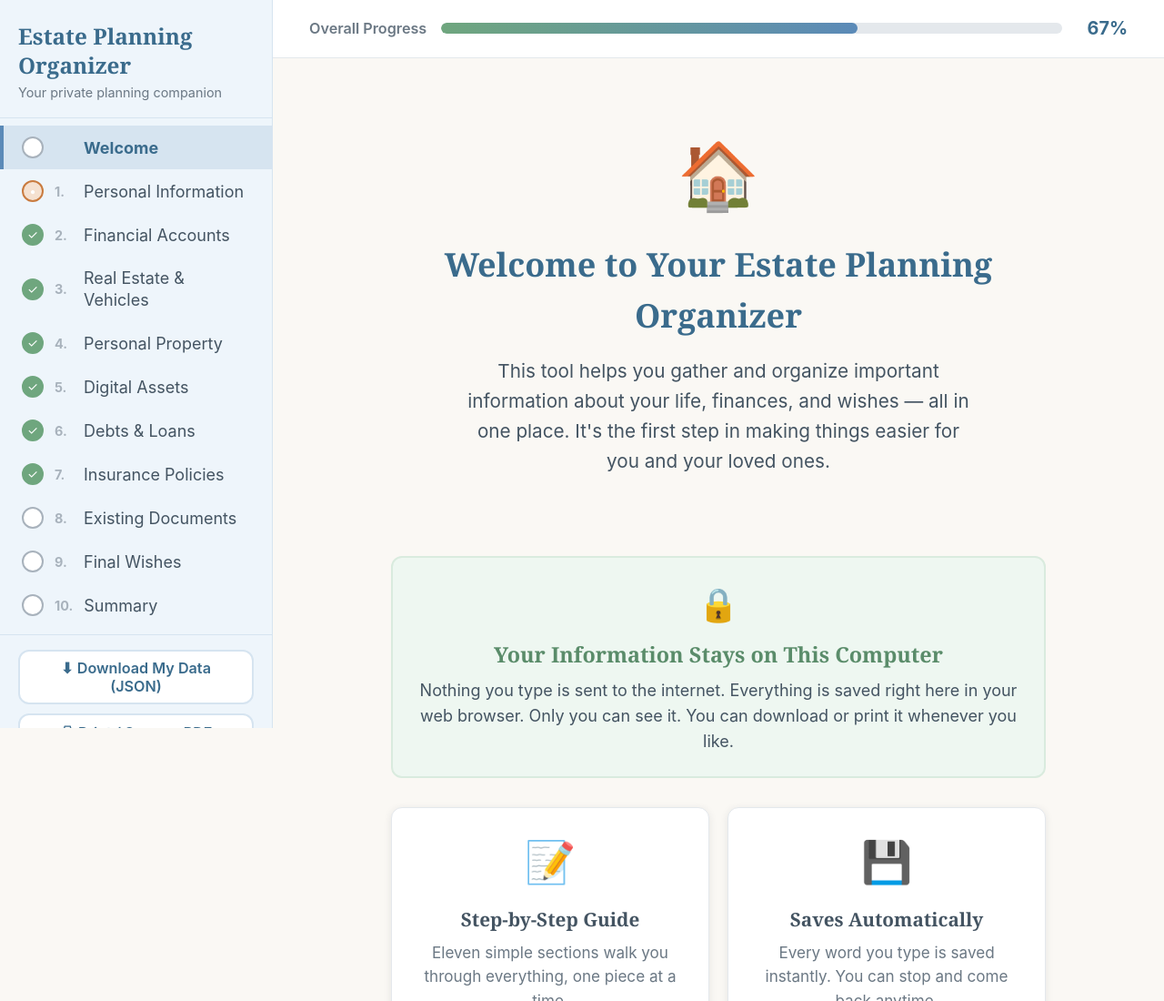
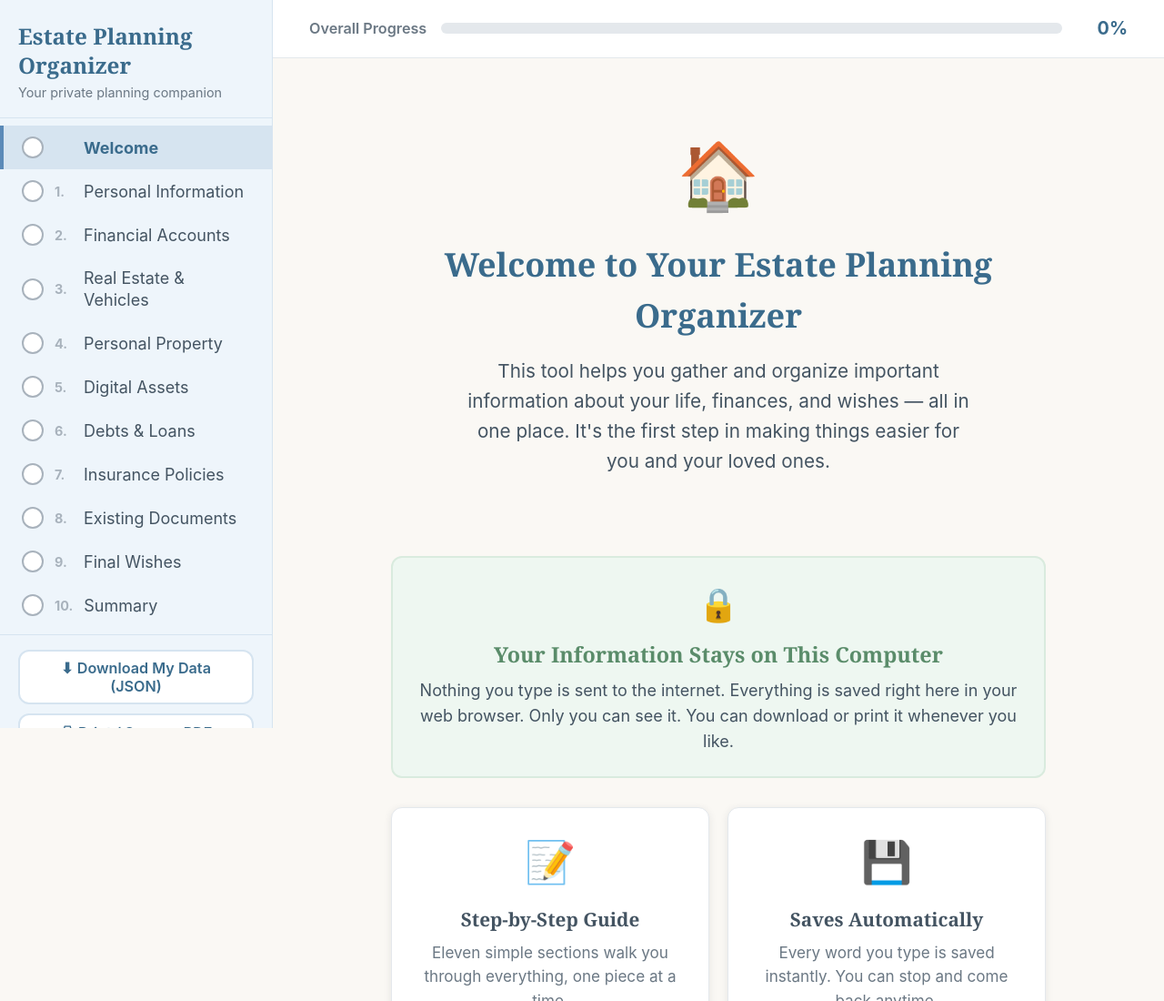
Before and after one commit to Jseipos/estate-planner, a plain HTML site: page index.html in a window 1280 px wide. Shown: the top 1100 px of the page at 91% size. Drawn offline with Linux system fonts and the light colour scheme.

Commit message:
Fix progress calculation: blank entries no longer count as complete

```diff
--- a/index.html
+++ b/index.html
@@ -1418,22 +1418,38 @@ function toggleSidebar() {
    COMPLETION TRACKING
    ======================================================================== */
 
+function entryHasContent(entry) {
+  if (!entry) return false;
+  for (var k in entry) {
+    if (entry.hasOwnProperty(k) && entry[k] !== '' && entry[k] !== null && entry[k] !== undefined) return true;
+  }
+  return false;
+}
+
+function listHasContent(arr) {
+  if (!arr || arr.length === 0) return false;
+  for (var i = 0; i < arr.length; i++) {
+    if (entryHasContent(arr[i])) return true;
+  }
+  return false;
+}
+
 function sectionHasData(step) {
   switch(step) {
     case 0: return false; /* Welcome is never "complete" */
     case 1: {
       var p = data.personal || {};
       var hasBasic = p.fullName || p.dob || p.address || p.phone;
-      var hasChildren = data.children && data.children.length > 0;
-      var hasContacts = data.contacts && data.contacts.length > 0;
+      var hasChildren = listHasContent(data.children);
+      var hasContacts = listHasContent(data.contacts);
       return hasBasic && hasChildren && hasContacts;
     }
-    case 2: return data.accounts && data.accounts.length > 0;
-    case 3: return data.property && data.property.length > 0;
-    case 4: return data.valuables && data.valuables.length > 0;
-    case 5: return data.digital && data.digital.length > 0;
-    case 6: return data.debts && data.debts.length > 0;
-    case 7: return data.insurance && data.insurance.length > 0;
+    case 2: return listHasContent(data.accounts);
+    case 3: return listHasContent(data.property);
+    case 4: return listHasContent(data.valuables);
+    case 5: return listHasContent(data.digital);
+    case 6: return listHasContent(data.debts);
+    case 7: return listHasContent(data.insurance);
     case 8: {
       var d = data.documents || {};
       return d.hasWill || d.hasTrust || d.hasPoa || d.hasHcd || d.benReviewed;
@@ -1453,15 +1469,15 @@ function sectionPartialData(step) {
     case 1: {
       var p = data.personal || {};
       return p.fullName || p.dob || p.address || p.phone ||
-             (data.children && data.children.length > 0) ||
-             (data.contacts && data.contacts.length > 0);
-    }
-    case 2: return data.accounts && data.accounts.length > 0;
-    case 3: return data.property && data.property.length > 0;
-    case 4: return data.valuables && data.valuables.length > 0;
-    case 5: return data.digital && data.digital.length > 0;
-    case 6: return data.debts && data.debts.length > 0;
-    case 7: return data.insurance && data.insurance.length > 0;
+             listHasContent(data.children) ||
+             listHasContent(data.contacts);
+    }
+    case 2: return listHasContent(data.accounts);
+    case 3: return listHasContent(data.property);
+    case 4: return listHasContent(data.valuables);
+    case 5: return listHasContent(data.digital);
+    case 6: return listHasContent(data.debts);
+    case 7: return listHasContent(data.insurance);
     case 8: {
       var d = data.documents || {};
       return d.hasWill || d.hasTrust || d.hasPoa || d.hasHcd || d.benReviewed;
```
